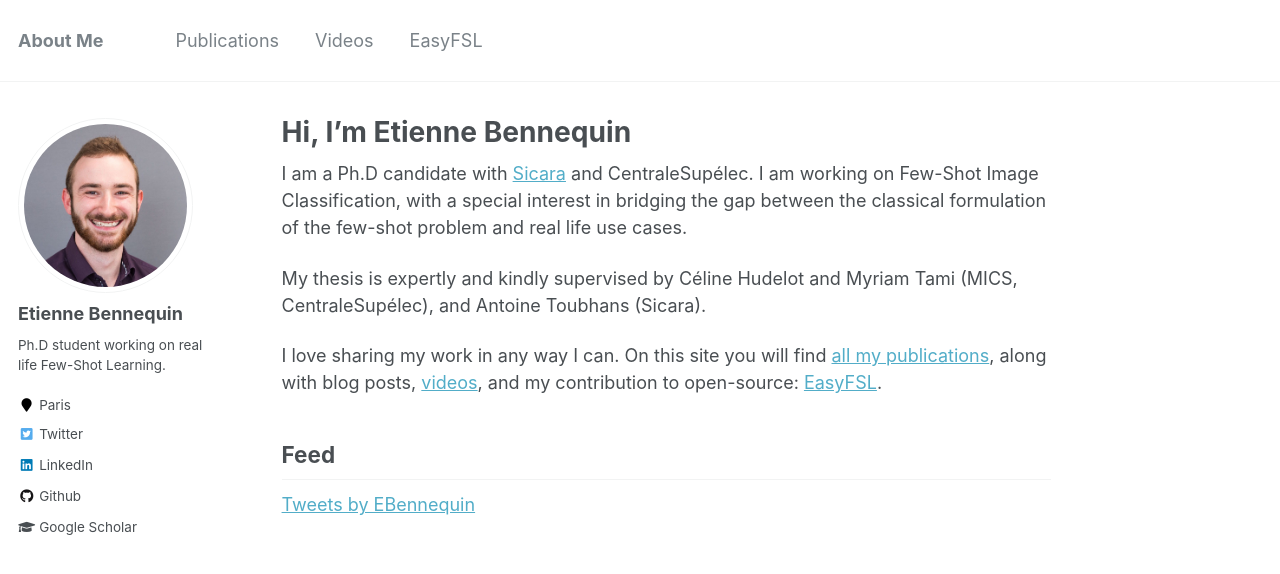
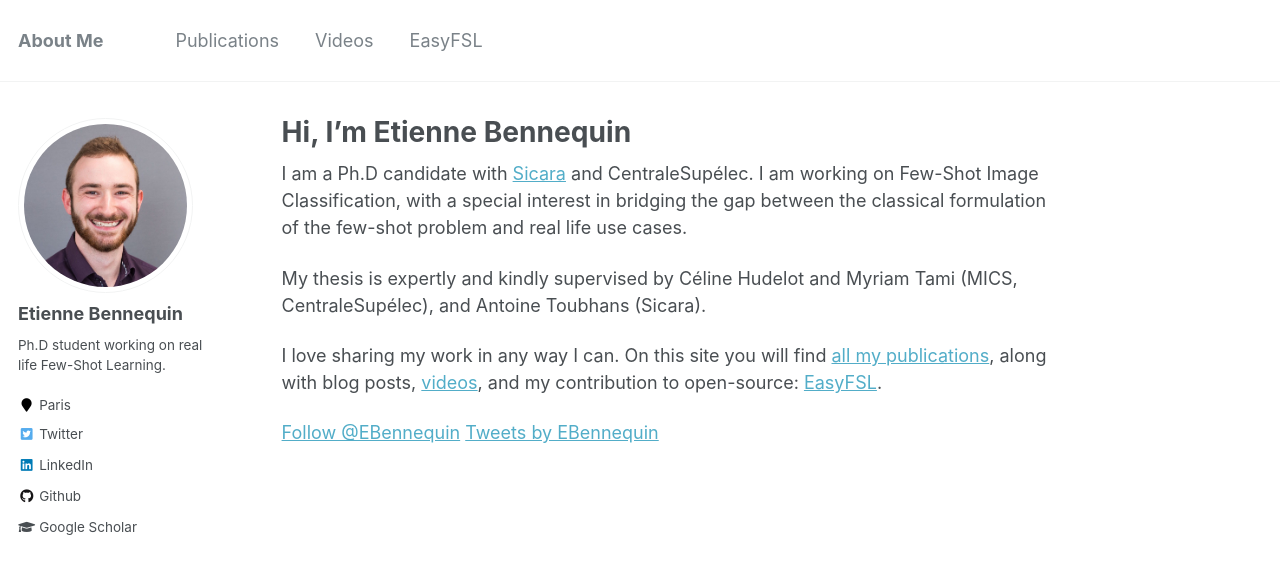
Before and after one commit to ebennequin/ebennequin.github.io, a Jekyll site: the page built from _pages/about.md, in a window 1280 px wide. Shown: the top 574 px of the page. Built offline with Jekyll 4.4.1, drawn with Linux system fonts in a browser that asks for light colours; comment, search, counter and statistics services are not loaded.

Commit message:
Add follow button

```diff
--- a/_pages/about.md
+++ b/_pages/about.md
@@ -20,6 +20,5 @@ along with blog posts, [videos](https://ebennequin.github.io/videos/),
 and my contribution to open-source: [EasyFSL](https://ebennequin.github.io/easyfsl/).
 
 
-## Feed
-
+<a href="https://twitter.com/EBennequin?ref_src=twsrc%5Etfw" class="twitter-follow-button" data-show-screen-name="false" data-show-count="false">Follow @EBennequin</a><script async src="https://platform.twitter.com/widgets.js" charset="utf-8"></script>
 <a class="twitter-timeline" data-width="500" data-theme="light" href="https://twitter.com/EBennequin?ref_src=twsrc%5Etfw">Tweets by EBennequin</a> <script async src="https://platform.twitter.com/widgets.js" charset="utf-8"></script>
```
